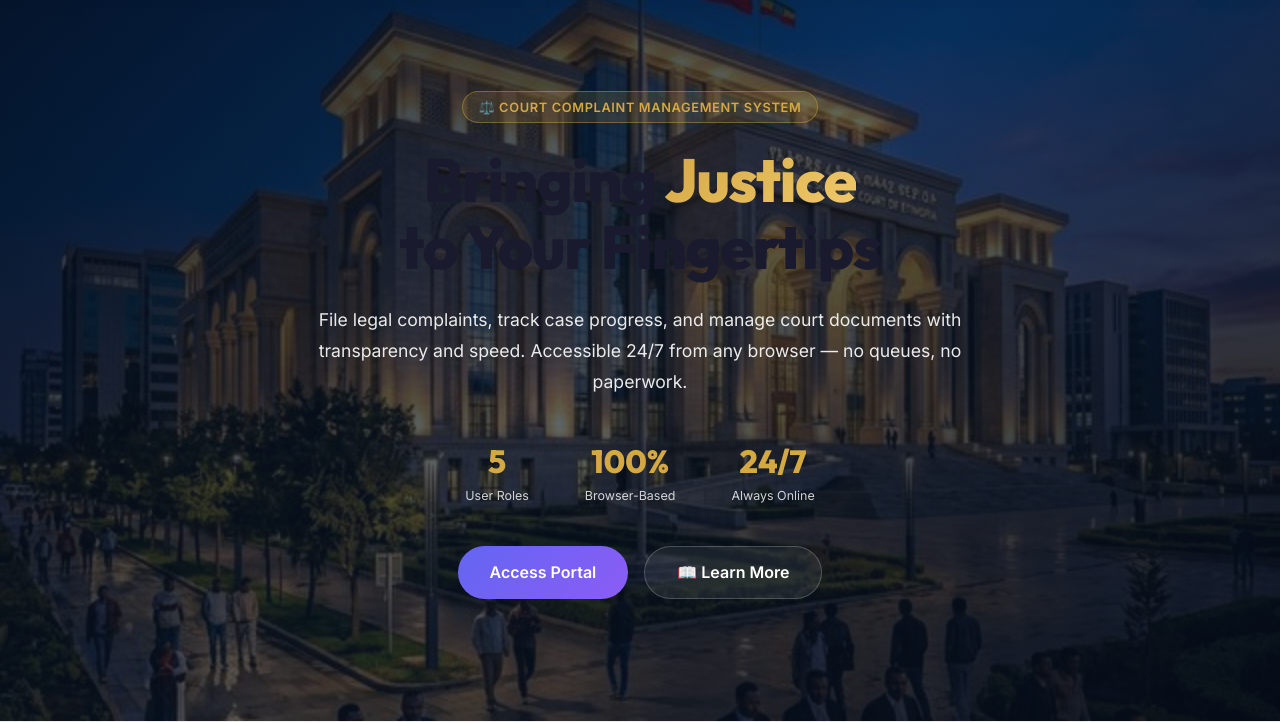
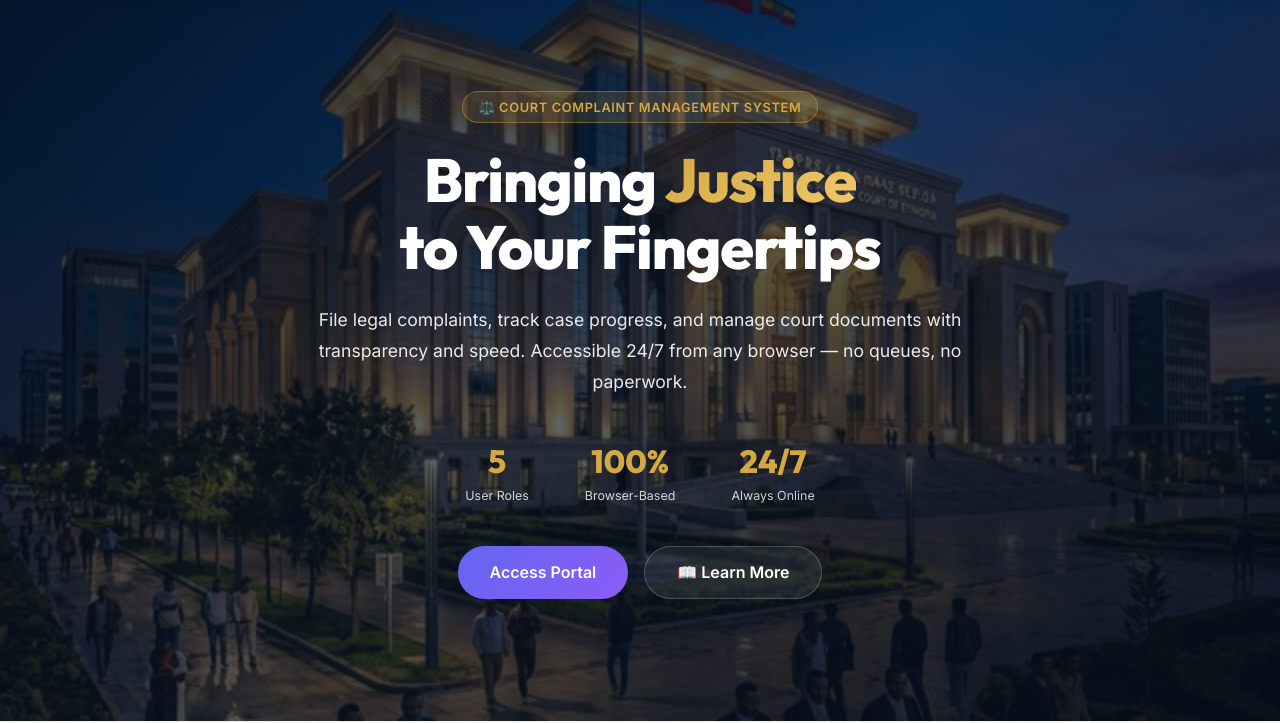
Before and after one commit to jenihas90-ship-it/c2ms, a website: page public/index.html in a window 1280 px wide. Shown: the part 79-802 px from the top of the page. Drawn offline with Linux system fonts and the light colour scheme; no server answers.

Commit message:
style: Change hero headline text color to white for contrast and fix CSS lint

```diff
--- a/public/index.html
+++ b/public/index.html
@@ -177,6 +177,7 @@
       font-weight: 800;
       line-height: 1.1;
       margin-bottom: 1.5rem;
+      color: #fff;
     }
 
     .hero-headline .gold-word {
@@ -687,6 +688,7 @@
     .footer-links {
       display: flex;
       gap: 1.5rem;
+    }
 
     .footer-links a {
       font-size: 0.82rem;
```
Lines whose indentation alone changed are shown as unchanged.
